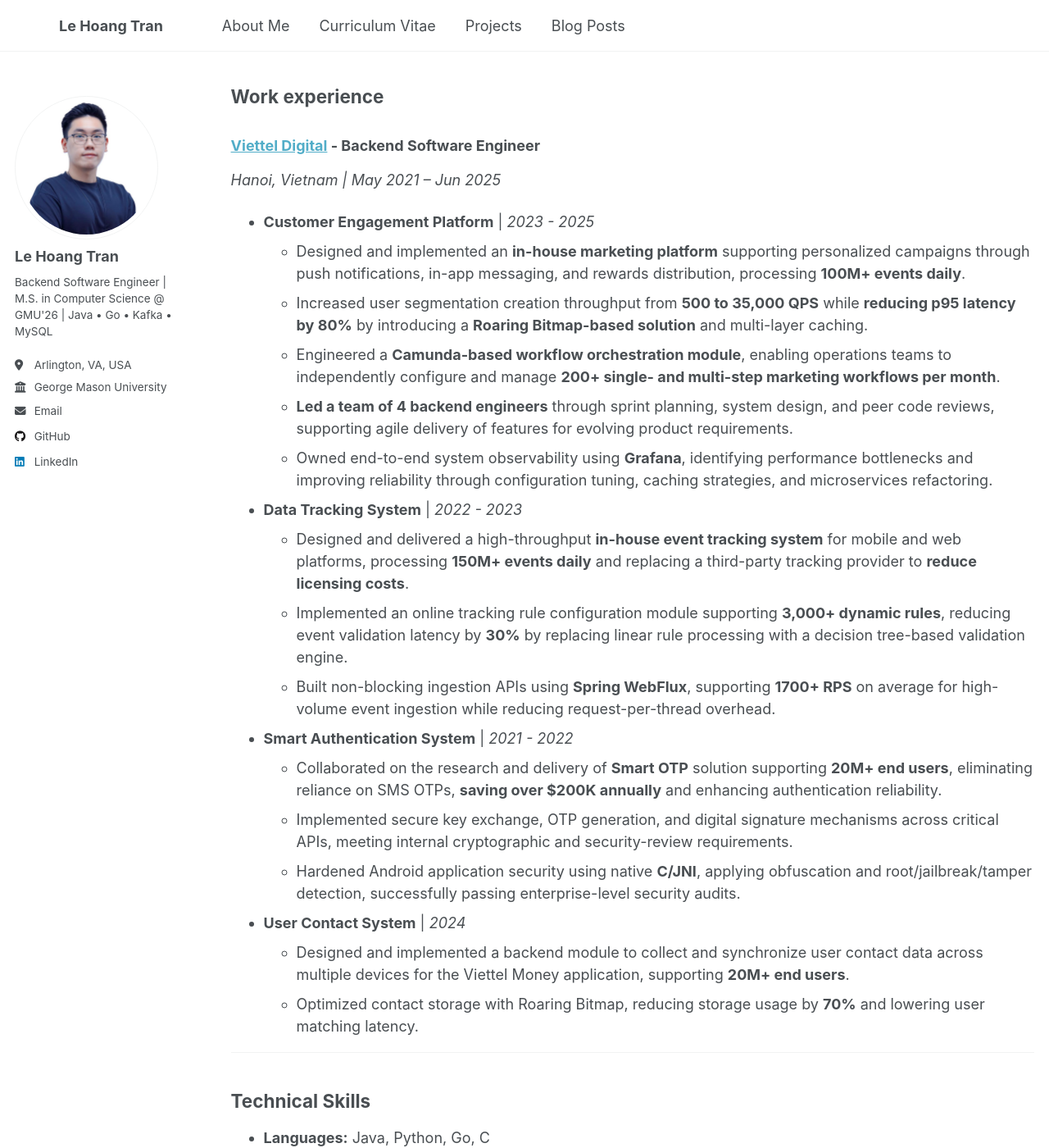
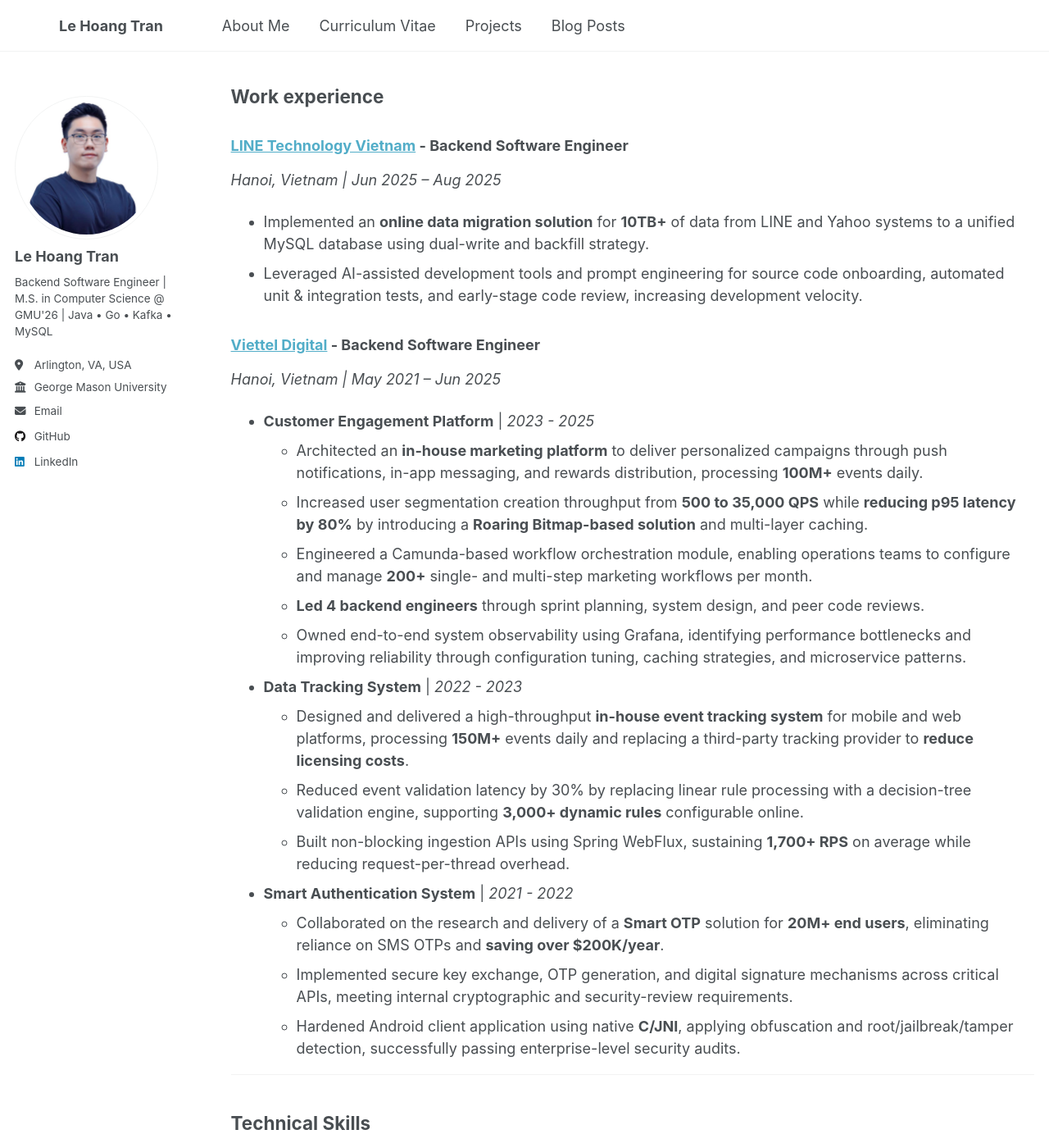
Before and after one commit to lehoangtran289/lehoangtran289.github.io, a Jekyll site: the page built from _pages/cv.md, in a window 1280 px wide and 1400 px high, scrolled down 464 px. Shown: the whole window at 82% size. Built offline with Jekyll 4.4.1, drawn with Linux system fonts in a browser that asks for light colours; a script that is not in the unit is left out.

```diff
--- a/_pages/cv.md
+++ b/_pages/cv.md
@@ -13,7 +13,7 @@ redirect_from:
 
 ---
 
-[View my resume (PDF)]({{ base_path }}/files/Resume_LeHoangTran.pdf)
+[View my resume (PDF)]({{ base_path }}/files/SWE_Resume_LeHoangTran.pdf)
 
 ---
 
@@ -30,37 +30,33 @@ redirect_from:
 
 ## Work experience
 
-<!-- ### **[LINE Technology Vietnam](https://vietnamdevcenter.linecorp.com/en) - Backend Software Engineer**
+### **[LINE Technology Vietnam](https://vietnamdevcenter.linecorp.com/en) - Backend Software Engineer**
 
-*Hanoi, Vietnam \| July 2025 – August 2025*
+*Hanoi, Vietnam \| Jun 2025 – Aug 2025*
 
-- Researched and proposed a **fault-tolerant online data migration** solution for 10TB+ data from MySQL + Cassandra to a unified MySQL architecture using dual-write and backfill strategy.
-- Leveraged **AI-assisted development tools** for source code onboarding, automated unit/integration tests, and early-stage code review, increasing development velocity. -->
+- Implemented an **online data migration solution** for **10TB+** of data from LINE and Yahoo systems to a unified MySQL database using dual-write and backfill strategy.
+- Leveraged AI-assisted development tools and prompt engineering for source code onboarding, automated unit & integration tests, and early-stage code review, increasing development velocity.
 
 ### **[Viettel Digital](https://viettel.com.vn/en/) - Backend Software Engineer**
 
 *Hanoi, Vietnam \| May 2021 – Jun 2025*
 
 - **Customer Engagement Platform** \| *2023 - 2025*
-  - Designed and implemented an **in-house marketing platform** supporting personalized campaigns through push notifications, in-app messaging, and rewards distribution, processing **100M+ events daily**.
+  - Architected an **in-house marketing platform** to deliver personalized campaigns through push notifications, in-app messaging, and rewards distribution, processing **100M+** events daily.
   - Increased user segmentation creation throughput from **500 to 35,000 QPS** while **reducing p95 latency by 80%** by introducing a **Roaring Bitmap-based solution** and multi-layer caching.
-  - Engineered a **Camunda-based workflow orchestration module**, enabling operations teams to independently configure and manage **200+ single- and multi-step marketing workflows per month**.
-  - **Led a team of 4 backend engineers** through sprint planning, system design, and peer code reviews, supporting agile delivery of features for evolving product requirements.
-  - Owned end-to-end system observability using **Grafana**, identifying performance bottlenecks and improving reliability through configuration tuning, caching strategies, and microservices refactoring.
+  - Engineered a Camunda-based workflow orchestration module, enabling operations teams to configure and manage **200+** single- and multi-step marketing workflows per month.
+  - **Led 4 backend engineers** through sprint planning, system design, and peer code reviews.
+  - Owned end-to-end system observability using Grafana, identifying performance bottlenecks and improving reliability through configuration tuning, caching strategies, and microservice patterns.
 
 - **Data Tracking System** \| *2022 - 2023*
-  - Designed and delivered a high-throughput **in-house event tracking system** for mobile and web platforms, processing **150M+ events daily** and replacing a third-party tracking provider to **reduce licensing costs**.
-  - Implemented an online tracking rule configuration module supporting **3,000+ dynamic rules**, reducing event validation latency by **30%** by replacing linear rule processing with a decision tree-based validation engine.
-  - Built non-blocking ingestion APIs using **Spring WebFlux**, supporting **1700+ RPS** on average for high-volume event ingestion while reducing request-per-thread overhead.
+  - Designed and delivered a high-throughput **in-house event tracking system** for mobile and web platforms, processing **150M+** events daily and replacing a third-party tracking provider to **reduce licensing costs**.
+  - Reduced event validation latency by 30% by replacing linear rule processing with a decision-tree validation engine, supporting **3,000+ dynamic rules** configurable online.
+  - Built non-blocking ingestion APIs using Spring WebFlux, sustaining **1,700+ RPS** on average while reducing request-per-thread overhead.
 
 - **Smart Authentication System** \| *2021 - 2022*
-  - Collaborated on the research and delivery of **Smart OTP** solution supporting **20M+ end users**, eliminating reliance on SMS OTPs, **saving over $200K annually** and enhancing authentication reliability.
+  - Collaborated on the research and delivery of a **Smart OTP** solution for **20M+ end users**, eliminating reliance on SMS OTPs and **saving over $200K/year**.
   - Implemented secure key exchange, OTP generation, and digital signature mechanisms across critical APIs, meeting internal cryptographic and security-review requirements.
-  - Hardened Android application security using native **C/JNI**, applying obfuscation and root/jailbreak/tamper detection, successfully passing enterprise-level security audits.
-
-- **User Contact System** \| *2024*
-  - Designed and implemented a backend module to collect and synchronize user contact data across multiple devices for the Viettel Money application, supporting **20M+ end users**.
-  - Optimized contact storage with Roaring Bitmap, reducing storage usage by **70%** and lowering user matching latency.
+  - Hardened Android client application using native **C/JNI**, applying obfuscation and root/jailbreak/tamper detection, successfully passing enterprise-level security audits.
 
 ---
 
```
Also changed, not shown: _pages/about.md (+3 -5 lines), _posts/2025-03-20-JavaConcurrency.md (+15 -1 lines), 2 other files.
